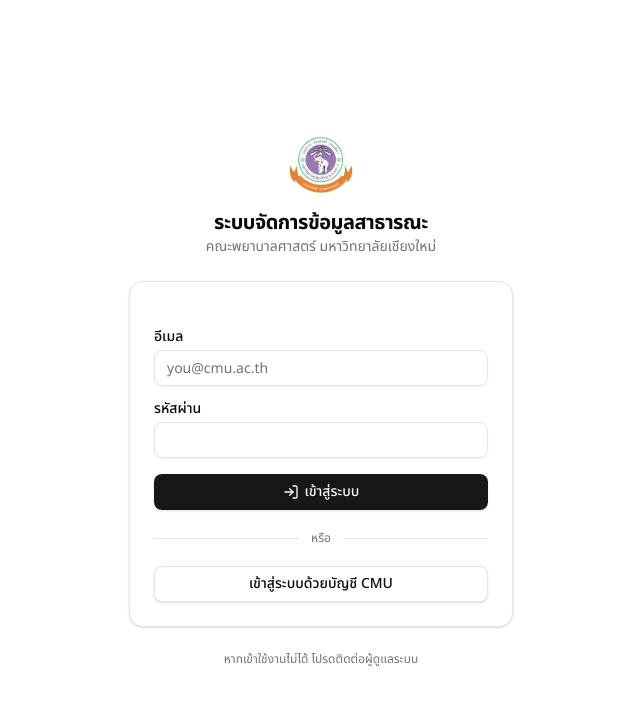
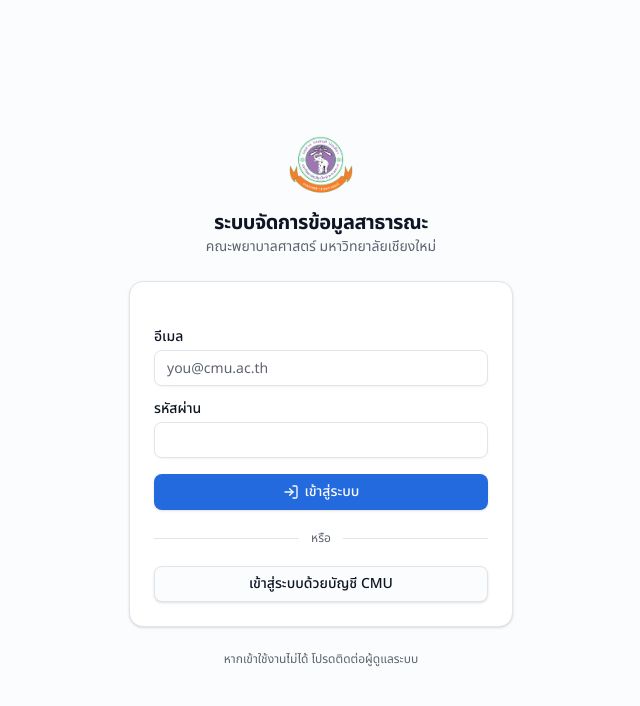
Before and after one commit to NURSE-IT-INTERN-2026/FON_ITA, a Next.js app: page /login in a window 1280 px wide. Shown: the top 706 px of the page, without its empty margins (319-959 px from the left). Built offline with nearby package versions, Linux system fonts and the light colour scheme; no server answers.

Commit message:
feat(ita): update styles to use orange for order badges and icons in ITA components

```diff
--- a/src/app/globals.css
+++ b/src/app/globals.css
@@ -9,91 +9,92 @@
 
 /* ---------------------------------------------------------------------------
    Design tokens
-   Neutral shadcn defaults. No brand palette was available from the original
-   design — when one is supplied, only --primary / --primary-foreground / --ring
-   need to change, in both :root and .dark. Nothing else names a colour directly.
+   Mirrors the Lovable prototype's palette: --primary is a saturated indigo
+   (hue 260), and the neutrals carry a faint blue chroma so light/dark don't
+   feel like a different theme. Literal `orange-500` is used only where the
+   brand accent is explicit (hero title, accordion/card order badges).
 --------------------------------------------------------------------------- */
 
 :root {
   --radius: 0.625rem;
 
-  --background: oklch(1 0 0);
-  --foreground: oklch(0.145 0 0);
+  --background: oklch(0.99 0.003 240);
+  --foreground: oklch(0.2 0.03 260);
 
   --card: oklch(1 0 0);
-  --card-foreground: oklch(0.145 0 0);
+  --card-foreground: oklch(0.2 0.03 260);
 
   --popover: oklch(1 0 0);
-  --popover-foreground: oklch(0.145 0 0);
+  --popover-foreground: oklch(0.2 0.03 260);
 
-  --primary: oklch(0.205 0 0);
-  --primary-foreground: oklch(0.985 0 0);
+  --primary: oklch(0.55 0.19 260);
+  --primary-foreground: oklch(0.99 0 0);
 
-  --secondary: oklch(0.97 0 0);
-  --secondary-foreground: oklch(0.205 0 0);
+  --secondary: oklch(0.96 0.01 250);
+  --secondary-foreground: oklch(0.25 0.03 260);
 
-  --muted: oklch(0.97 0 0);
-  --muted-foreground: oklch(0.556 0 0);
+  --muted: oklch(0.96 0.008 250);
+  --muted-foreground: oklch(0.5 0.02 260);
 
-  --accent: oklch(0.97 0 0);
-  --accent-foreground: oklch(0.205 0 0);
+  --accent: oklch(0.95 0.02 260);
+  --accent-foreground: oklch(0.25 0.05 260);
 
-  --destructive: oklch(0.577 0.245 27.325);
-  --destructive-foreground: oklch(0.985 0 0);
+  --destructive: oklch(0.58 0.22 27);
+  --destructive-foreground: oklch(0.99 0 0);
 
-  --border: oklch(0.922 0 0);
-  --input: oklch(0.922 0 0);
-  --ring: oklch(0.708 0 0);
+  --border: oklch(0.92 0.01 250);
+  --input: oklch(0.92 0.01 250);
+  --ring: oklch(0.55 0.19 260);
 
   /* Sidebar keeps its own scale so it can sit darker than the page without
      dragging every other surface with it. */
-  --sidebar: oklch(0.985 0 0);
-  --sidebar-foreground: oklch(0.145 0 0);
-  --sidebar-primary: oklch(0.205 0 0);
-  --sidebar-primary-foreground: oklch(0.985 0 0);
-  --sidebar-accent: oklch(0.97 0 0);
-  --sidebar-accent-foreground: oklch(0.205 0 0);
-  --sidebar-border: oklch(0.922 0 0);
-  --sidebar-ring: oklch(0.708 0 0);
+  --sidebar: oklch(0.985 0.003 250);
+  --sidebar-foreground: oklch(0.25 0.03 260);
+  --sidebar-primary: oklch(0.55 0.19 260);
+  --sidebar-primary-foreground: oklch(0.99 0 0);
+  --sidebar-accent: oklch(0.94 0.02 260);
+  --sidebar-accent-foreground: oklch(0.25 0.05 260);
+  --sidebar-border: oklch(0.92 0.01 250);
+  --sidebar-ring: oklch(0.55 0.19 260);
 }
 
 .dark {
-  --background: oklch(0.145 0 0);
-  --foreground: oklch(0.985 0 0);
+  --background: oklch(0.16 0.02 260);
+  --foreground: oklch(0.97 0.005 250);
 
-  --card: oklch(0.205 0 0);
-  --card-foreground: oklch(0.985 0 0);
+  --card: oklch(0.21 0.025 260);
+  --card-foreground: oklch(0.97 0.005 250);
 
-  --popover: oklch(0.205 0 0);
-  --popover-foreground: oklch(0.985 0 0);
+  --popover: oklch(0.21 0.025 260);
+  --popover-foreground: oklch(0.97 0.005 250);
 
-  --primary: oklch(0.922 0 0);
-  --primary-foreground: oklch(0.205 0 0);
+  --primary: oklch(0.7 0.17 260);
+  --primary-foreground: oklch(0.16 0.02 260);
 
-  --secondary: oklch(0.269 0 0);
-  --secondary-foreground: oklch(0.985 0 0);
+  --secondary: oklch(0.27 0.03 260);
+  --secondary-foreground: oklch(0.97 0.005 250);
 
-  --muted: oklch(0.269 0 0);
-  --muted-foreground: oklch(0.708 0 0);
+  --muted: oklch(0.25 0.025 260);
+  --muted-foreground: oklch(0.7 0.02 260);
 
-  --accent: oklch(0.269 0 0);
-  --accent-foreground: oklch(0.985 0 0);
+  --accent: oklch(0.3 0.04 260);
+  --accent-foreground: oklch(0.97 0.005 250);
 
-  --destructive: oklch(0.704 0.191 22.216);
-  --destructive-foreground: oklch(0.985 0 0);
+  --destructive: oklch(0.65 0.2 25);
+  --destructive-foreground: oklch(0.97 0 0);
 
   --border: oklch(1 0 0 / 10%);
   --input: oklch(1 0 0 / 15%);
-  --ring: oklch(0.556 0 0);
+  --ring: oklch(0.7 0.17 260);
 
-  --sidebar: oklch(0.205 0 0);
-  --sidebar-foreground: oklch(0.985 0 0);
-  --sidebar-primary: oklch(0.922 0 0);
-  --sidebar-primary-foreground: oklch(0.205 0 0);
-  --sidebar-accent: oklch(0.269 0 0);
-  --sidebar-accent-foreground: oklch(0.985 0 0);
+  --sidebar: oklch(0.19 0.025 260);
+  --sidebar-foreground: oklch(0.97 0.005 250);
+  --sidebar-primary: oklch(0.7 0.17 260);
+  --sidebar-primary-foreground: oklch(0.16 0.02 260);
+  --sidebar-accent: oklch(0.28 0.03 260);
+  --sidebar-accent-foreground: oklch(0.97 0.005 250);
   --sidebar-border: oklch(1 0 0 / 10%);
-  --sidebar-ring: oklch(0.556 0 0);
+  --sidebar-ring: oklch(0.7 0.17 260);
 }
 
 /* Expose the tokens to Tailwind so `bg-primary`, `text-muted-foreground`,
--- a/src/components/ita/ita-sortable-list.tsx
+++ b/src/components/ita/ita-sortable-list.tsx
@@ -168,7 +168,7 @@
                 <GripVertical className="size-4" aria-hidden />
               </button>
             )}
-            <span className="mt-0.5 inline-flex h-7 min-w-7 shrink-0 items-center justify-center rounded-md bg-primary/10 px-1.5 font-mono text-xs font-semibold text-primary tabular-nums">
+            <span className="mt-0.5 inline-flex h-7 min-w-7 shrink-0 items-center justify-center rounded-md bg-orange-500/10 px-1.5 font-mono text-xs font-semibold text-orange-500 tabular-nums">
               {String(ita.order).padStart(2, "0")}
             </span>
             <div className="min-w-0">
--- a/src/components/public/ita-accordion.tsx
+++ b/src/components/public/ita-accordion.tsx
@@ -110,7 +110,7 @@
         {...(oit.link ? { target: "_blank", rel: "noreferrer" } : {})}
         className="flex min-w-0 flex-1 items-start gap-2.5"
       >
-        <span className="mt-0.5 grid size-7 shrink-0 place-items-center rounded-md bg-orange-500/10 text-orange-500">
+        <span className="mt-0.5 grid size-7 shrink-0 place-items-center rounded-md bg-primary/10 text-primary">
           <FileText className="size-3.5" aria-hidden />
         </span>
         <div className="min-w-0 flex-1">
```
